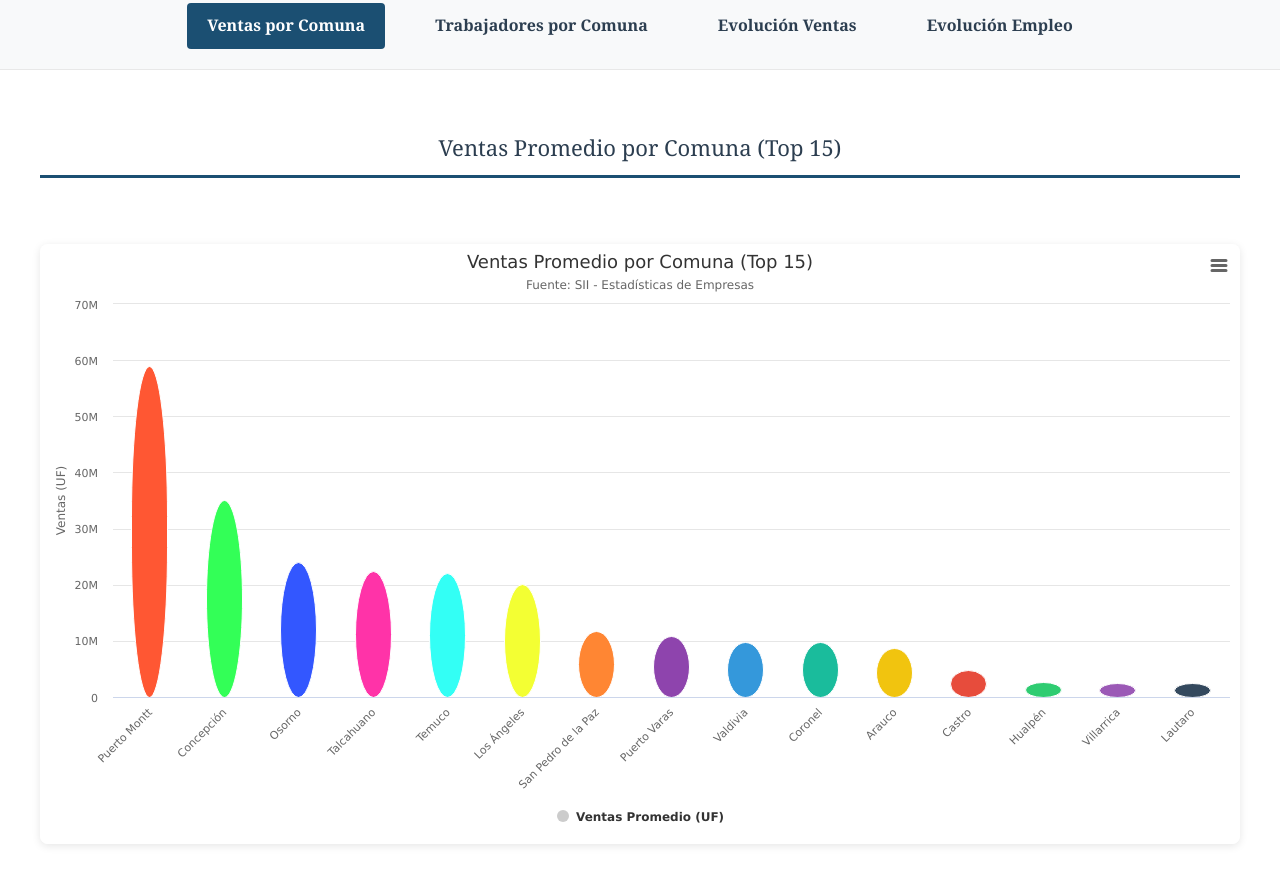
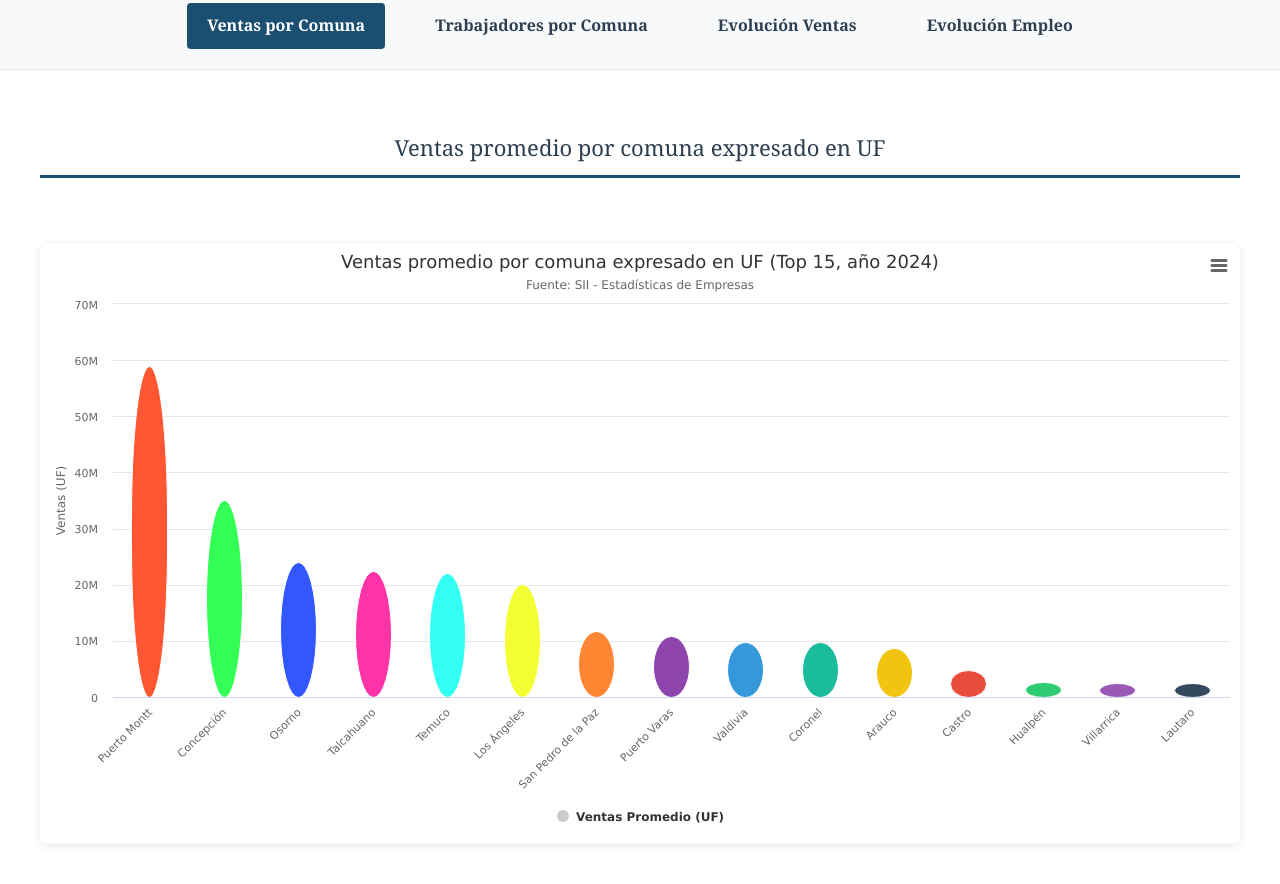
Before and after one commit to ObservaLosRios/ventas-empresas-empleo, a plain HTML site: page docs/index.html in a window 1280 px wide. Shown: the part 274-1158 px from the top of the page. Drawn offline with nearby package versions, Linux system fonts and the light colour scheme.

Commit message:
Actualizar títulos y ejes de gráficos

```diff
--- a/docs/index.html
+++ b/docs/index.html
@@ -62,7 +62,7 @@
 
         <!-- Sección 1: Ventas por Comuna -->
         <section id="ventas-comuna" class="section active">
-            <h2 class="section-title">Ventas Promedio por Comuna (Top 15)</h2>
+            <h2 class="section-title">Ventas promedio por comuna expresado en UF</h2>
             <figure class="highcharts-figure">
                 <div id="container_ventas_comuna" class="chart-container"></div>
             </figure>
@@ -70,7 +70,7 @@
 
         <!-- Sección 2: Trabajadores por Comuna -->
         <section id="trabajadores-comuna" class="section">
-            <h2 class="section-title">Trabajadores Promedio por Comuna (Top 15)</h2>
+            <h2 class="section-title">Cantidad de trabajadores promedio por comuna</h2>
             <figure class="highcharts-figure">
                 <div id="container_trabajadores_comuna" class="chart-container"></div>
             </figure>
@@ -134,7 +134,7 @@
         // --- Gráfico 1: Ventas por Comuna ---
         Highcharts.chart('container_ventas_comuna', {
             chart: { type: 'column' },
-            title: { text: 'Ventas Promedio por Comuna (Top 15)' },
+            title: { text: 'Ventas promedio por comuna expresado en UF (Top 15, año 2024)' },
             subtitle: { text: sourceText },
             xAxis: { categories: categoriesComunas },
             yAxis: { title: { text: 'Ventas (UF)' } },
@@ -149,7 +149,7 @@
         // --- Gráfico 2: Trabajadores por Comuna ---
         Highcharts.chart('container_trabajadores_comuna', {
             chart: { type: 'column' },
-            title: { text: 'Trabajadores Promedio por Comuna (Top 15)' },
+            title: { text: 'Cantidad de trabajadores promedio por comuna (Top 15, año 2024)' },
             subtitle: { text: sourceText },
             xAxis: { categories: categoriesComunas },
             yAxis: { title: { text: 'Número de Trabajadores' } },
@@ -166,7 +166,7 @@
             title: { text: 'Evolución de Ventas Efectivas por Región', align: 'left' },
             subtitle: { text: sourceText, align: 'left' },
             yAxis: { title: { text: 'Ventas (UF)' } },
-            xAxis: { accessibility: { rangeDescription: 'Rango: 2005 a 2024' } },
+            xAxis: { title: { text: 'Año' }, accessibility: { rangeDescription: 'Rango: 2005 a 2024' } },
             credits: { enabled: false },
             legend: { layout: 'vertical', align: 'right', verticalAlign: 'middle' },
             plotOptions: { series: { label: { enabled: false }, pointStart: 2005 } },
@@ -194,7 +194,7 @@
             title: { text: 'Evolución de Trabajadores Dependientes por Región', align: 'left' },
             subtitle: { text: sourceText, align: 'left' },
             yAxis: { title: { text: 'Número de Trabajadores' } },
-            xAxis: { accessibility: { rangeDescription: 'Rango: 2005 a 2024' } },
+            xAxis: { title: { text: 'Año' }, accessibility: { rangeDescription: 'Rango: 2005 a 2024' } },
             credits: { enabled: false },
             legend: { layout: 'vertical', align: 'right', verticalAlign: 'middle' },
             plotOptions: { series: { label: { enabled: false }, pointStart: 2005 } },
```
